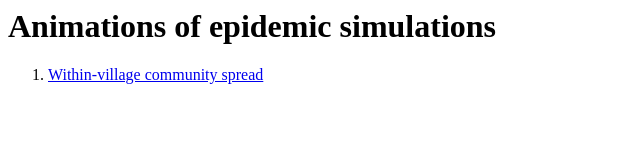
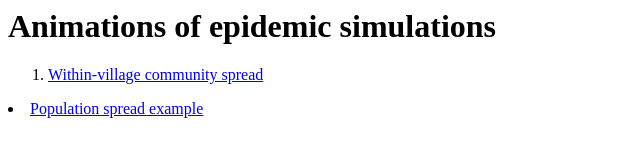
Before and after one commit to ThomasKraft/ThomasKraft.github.io, a plain HTML site: page epidemic_simulations/index.html in a window 1280 px wide. Shown: the whole page, without its empty margins (0-640 px from the left). Drawn offline with Linux system fonts and the light colour scheme.

Commit message:
Update index.html

```diff
--- a/epidemic_simulations/index.html
+++ b/epidemic_simulations/index.html
@@ -2,4 +2,6 @@
 <ol>
 <li><a href="widget_gps.html">Within-village community spread</a></li>
 </ol>
+<li><a href="test2.html">Population spread example</a></li>
+</ol>
 <p>&nbsp;</p>
```
